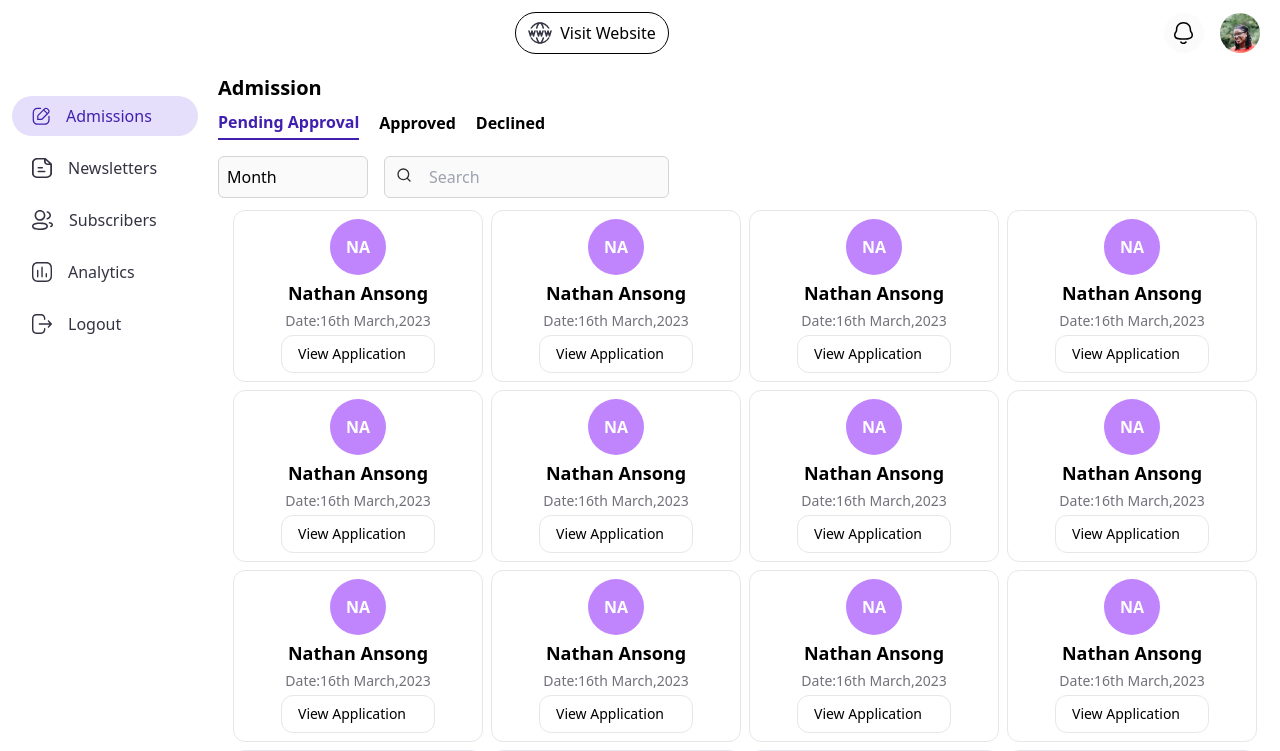
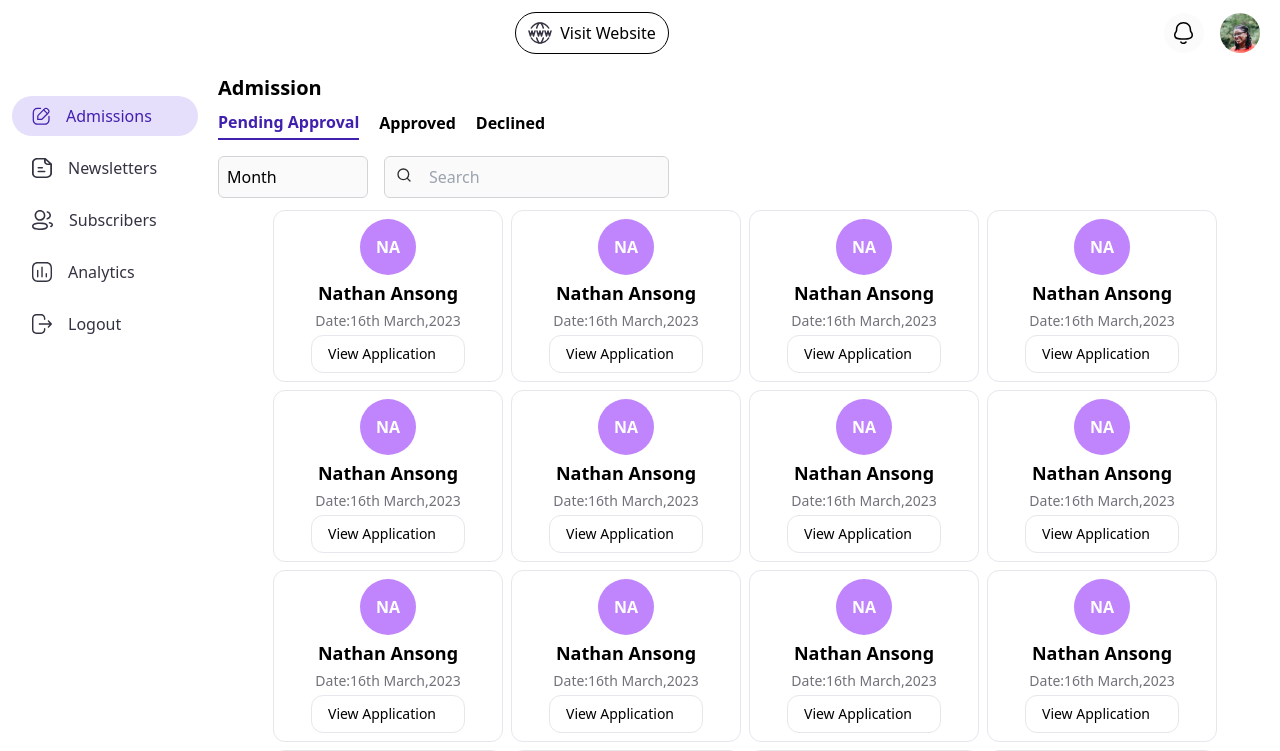
Before and after one commit to sappiah085/project-management, a Next.js app: page /admin/admin-dashboard in a window 1280 px wide. Shown: the top 751 px of the page. Built offline with nearby package versions, Linux system fonts and the light colour scheme; a web font is replaced by a local one.

Commit message:
addmission

```diff
--- a/components/studentCard/studentCard.tsx
+++ b/components/studentCard/studentCard.tsx
@@ -2,14 +2,14 @@ import Button from "../button/button";
 
 export default function StudentCard({ name }: { name: string }) {
   return (
-    <article className="w-[170px] lg:w-full max-w-[250px] border-[1.6px] p-2 rounded-xl flex flex-col gap-1 items-center">
+    <article className="w-[170px] lg:w-full max-w-[230px] border-[1.6px] p-2 rounded-xl flex flex-col gap-1 items-center">
       <h1 className="bg-purple-400 text-white font-semibold p-4 rounded-full">
         {name}
       </h1>
       <h1 className="font-bold text-sm md:text-lg">Nathan Ansong</h1>
       <h3 className="text-zinc-500 text-sm">Date:16th March,2023</h3>
       <Button
-        className="bg-white !text-black border-[1.6px] !rounded-xl hover:after:bg-black/20 !text-sm md:text-lg"
+        className="bg-white !text-black border-[1.6px] !rounded-xl text-center hover:after:bg-black/20 !text-sm md:text-lg"
         label="View Application"
         link="/"
       >
```
